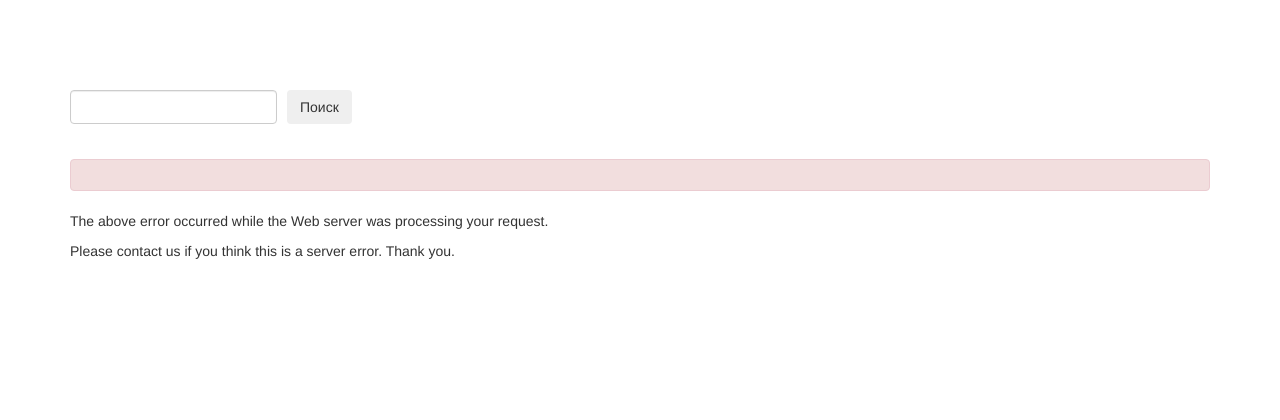
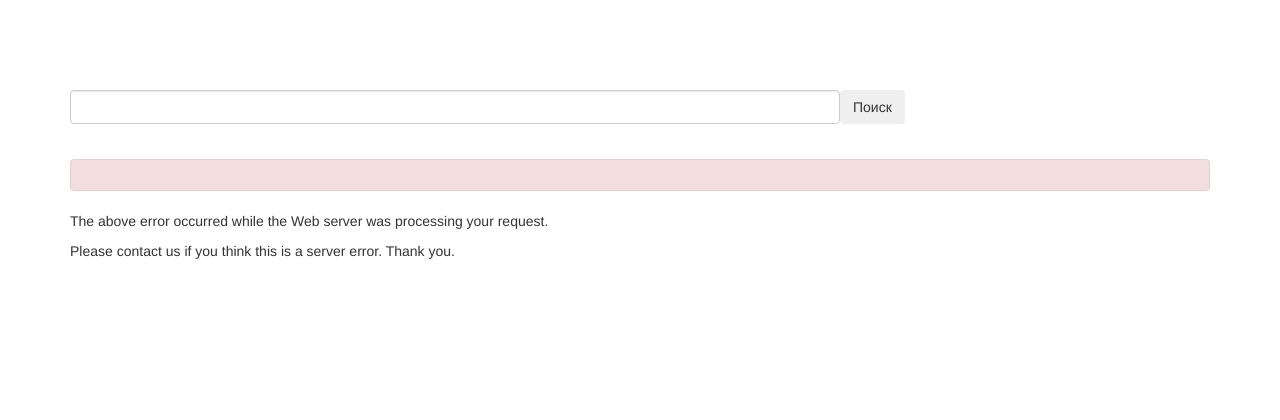
Before and after one commit to 14bd02002/test2, a Yii app: template views/site/error.php in a window 1280 px wide. Shown: the top 420 px of the page. Run offline with PHP 8.4 and a stand-in for Yii, Linux system fonts and the light colour scheme; the template is opened without the code that fills it, so the values that code supplies are empty; form fields are guessed from the names that the template uses; some libraries are stand-ins or nearby versions.

Commit message:
change search design

```diff
--- a/views/layouts/main.php
+++ b/views/layouts/main.php
@@ -67,16 +67,17 @@ $model = new SearchForm();
 
                 <div class="form_search">
                     <?php $form = ActiveForm::begin(); ?>
-                    <table>
-                        <tr>
-                            <td>
-                                <?= $form->field($model, 'q')->textInput(['class ' => 'input'])->label('') ?>
-                            </td>
-                            <td>
-                                <button class="btn btn-outline-success my-2 my-sm-0" type="submit" style="margin-top:5px; margin-left:10px">Поиск</button>
-                            </td>
-                        </tr>
-                    </table>
+                    <div class="row" style="margin-left:0px">
+                        <div class="col-sm-8" style="margin:0px; padding:0px">
+                            <?= $form->field($model, 'q')->textInput(['class ' => 'input'])->label('') ?>
+                        </div>
+                        <div class="col-sm-4" style="margin:0px; padding:0px">
+                            <button class="btn btn-outline-success my-2 my-sm-0" type="submit" style="margin-top:20px">Поиск</button>
+
+                        </div>
+
+                    </div>
+
                     <?php ActiveForm::end(); ?>
                 </div>
 <?=
```
